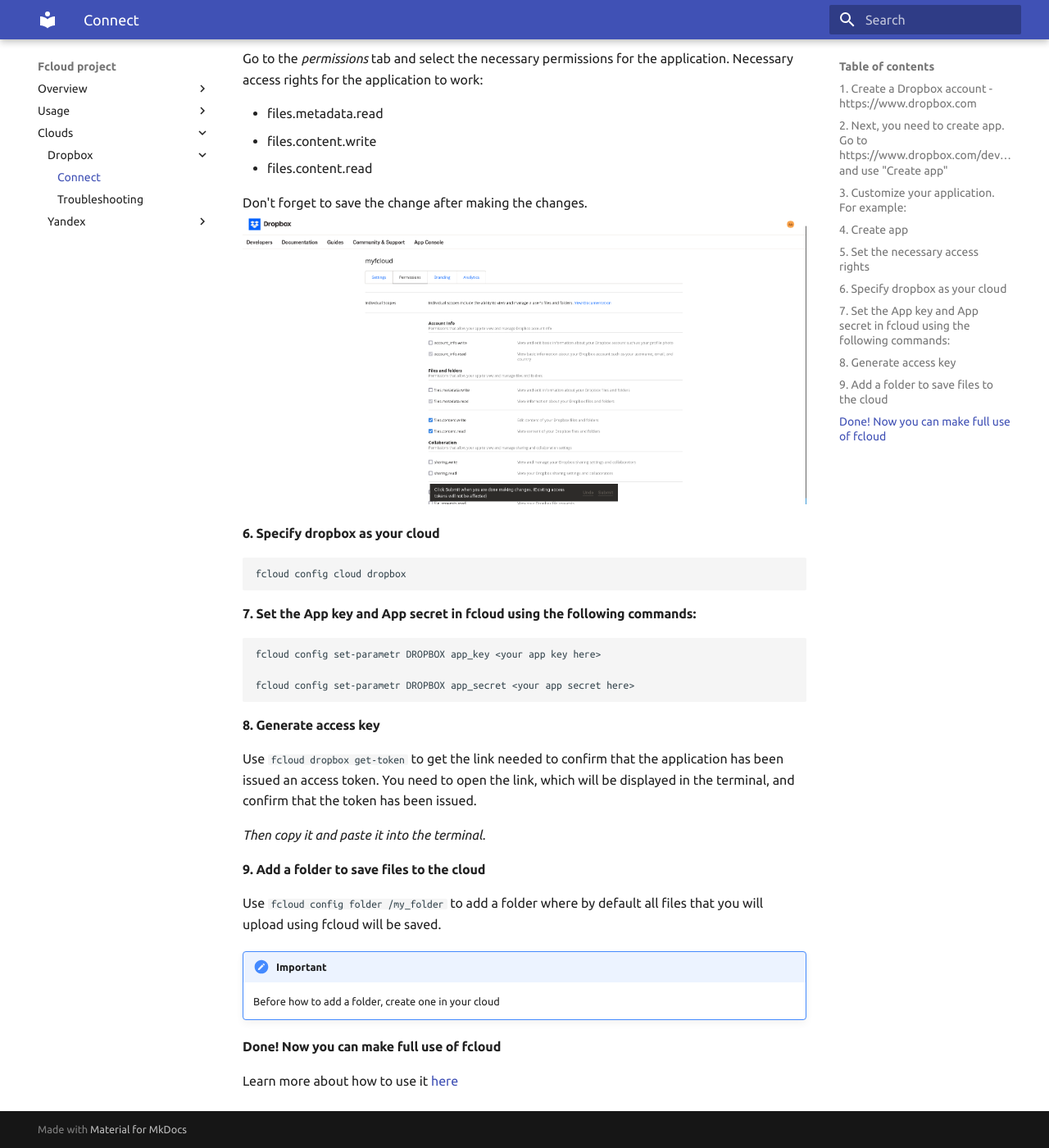
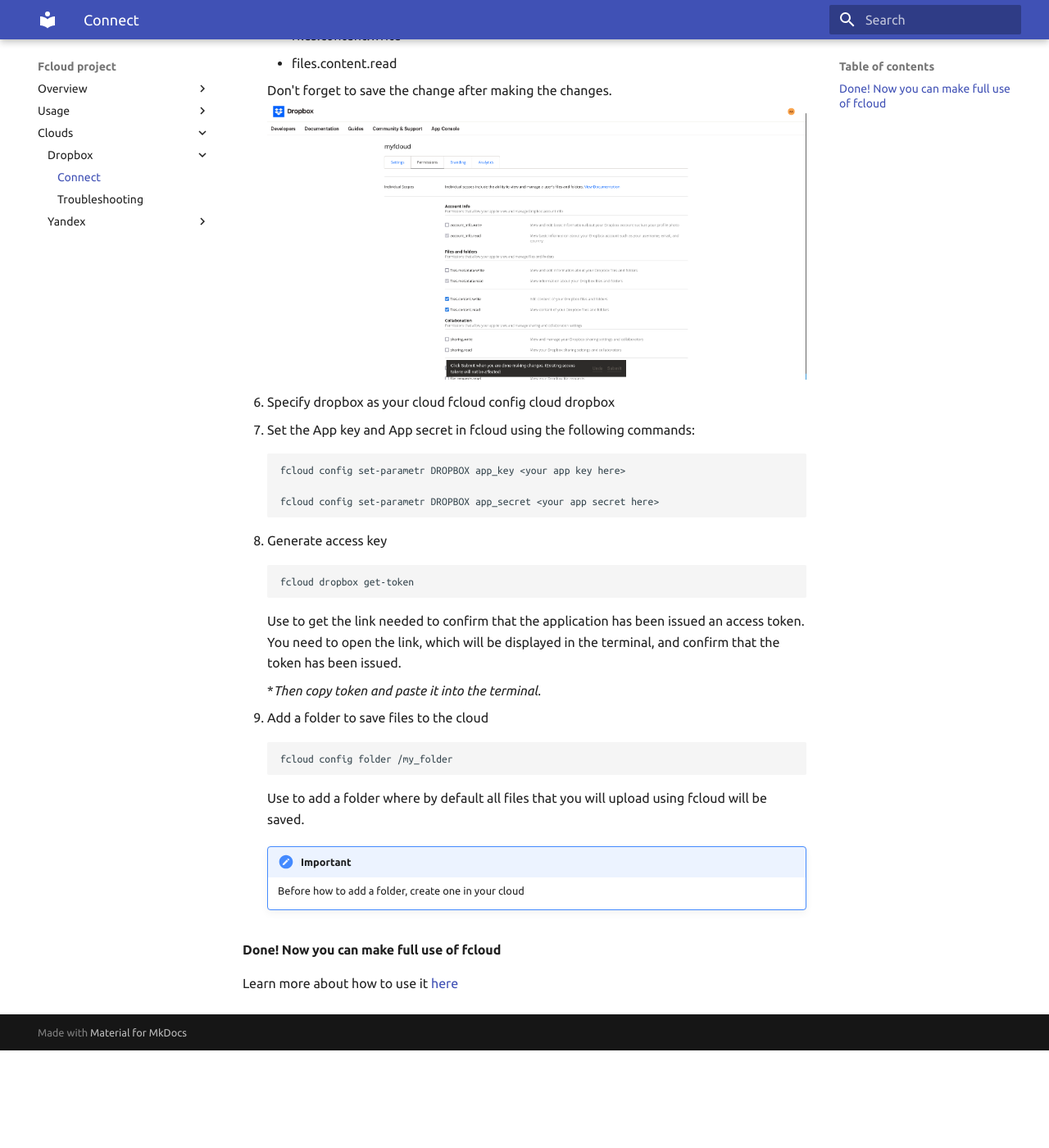
Before and after one commit to theakopov/fcloud, an MkDocs documentation site: the page built from docs/clouds/dropbox/connect.md, in a window 1280 px wide and 1400 px high, scrolled down 1208 px. Shown: the whole window at 82% size. Built offline with MkDocs 1.6.1 and Material for MkDocs 9.7.7, drawn with Linux system fonts in a browser that asks for light colours; after the commit the page ends 2489 px from its top, so only the background shows below that; some of the changed text lies outside the part shown.

Commit message:
Make docs more readable

```diff
--- a/docs/clouds/dropbox/connect.md
+++ b/docs/clouds/dropbox/connect.md
@@ -2,48 +2,54 @@
 
 Follow these steps to connect Dropbox:
 
-#### **1. Create a Dropbox account - [https://www.dropbox.com](https://www.dropbox.com)**
+1. Create a Dropbox account - [https://www.dropbox.com](https://www.dropbox.com)
 
-#### **2. Next, you need to create app. Go to [https://www.dropbox.com/developers/apps](https://www.dropbox.com/developers/apps) and use "Create app"**
+2. Next, you need to create app. Go to [https://www.dropbox.com/developers/apps](https://www.dropbox.com/developers/apps) and use "Create app"
 ![](../../img/dropbox/app.png)
 
-#### **3. Customize your application. For example:**
-Select *scoped access* and the type of *access* the application has to your storage. It is recommended to select *full access* to the application
-![](../../img/dropbox/app_settings.png)
+3. Customize your application
 
-#### **4. Create app**
+    For example:
+    Select *scoped access* and the type of *access* the application has to your storage. It is recommended to select *full access* to the application
+    ![](../../img/dropbox/app_settings.png)
 
-#### **5. Set the necessary access rights**
-Go to the *permissions* tab and select the necessary permissions for the application.
-Necessary access rights for the application to work:
+4. Create app
 
-* files.metadata.read
-* files.content.write
-* files.content.read
+5. Set the necessary access rights
+    Go to the *permissions* tab and select the necessary permissions for the application.
+    Necessary access rights for the application to work:
 
-Don't forget to save the change after making the changes.
-![](../../img/dropbox/permissions.png)
+    * files.metadata.read
+    * files.content.write
+    * files.content.read
 
-#### **6. Specify dropbox as your cloud**
+    Don't forget to save the change after making the changes.
+    ![](../../img/dropbox/permissions.png)
+
+6. Specify dropbox as your cloud
     fcloud config cloud dropbox
-#### **7. Set the App key and App secret in fcloud using the following commands:**
+7. Set the App key and App secret in fcloud using the following commands:
 
-    fcloud config set-parametr DROPBOX app_key <your app key here>
+        fcloud config set-parametr DROPBOX app_key <your app key here>
 
-    fcloud config set-parametr DROPBOX app_secret <your app secret here>
+        fcloud config set-parametr DROPBOX app_secret <your app secret here>
 
-#### **8. Generate access key**
+8. Generate access key
 
-Use `fcloud dropbox get-token` to get the link needed to confirm that the application has been issued an access token. You need to open the link, which will be displayed in the terminal, and confirm that the token has been issued.
+        fcloud dropbox get-token
 
-*Then copy it and paste it into the terminal.*
+    Use to get the link needed to confirm that the application has been issued an access token. You need to open the link, which will be displayed in the terminal, and confirm that the token has been issued.
 
-#### **9. Add a folder to save files to the cloud**
+    \**Then copy token and paste it into the terminal.*
 
-Use `fcloud config folder /my_folder` to add a folder where by default all files that you will upload using fcloud will be saved.
+9. Add a folder to save files to the cloud
 
-!!! important
-    Before how to add a folder, create one in your cloud
+        fcloud config folder /my_folder
 
-#### **Done! Now you can make full use of fcloud**
+    Use to add a folder where by default all files that you will upload using fcloud will be saved.
+
+    !!! important
+        Before how to add a folder, create one in your cloud
+
+#### Done! Now you can make full use of fcloud
 Learn more about how to use it [here](/docs/usage/base)
```
Also changed, not shown: docs/clouds/yandex/connect.md (+26 -21 lines).
